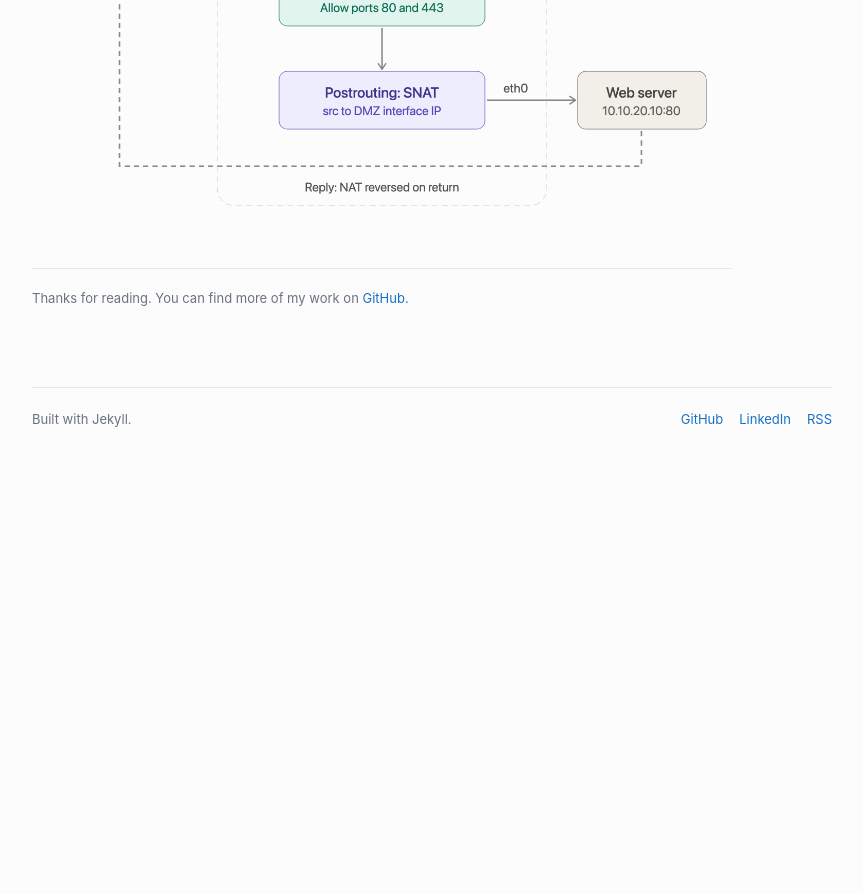
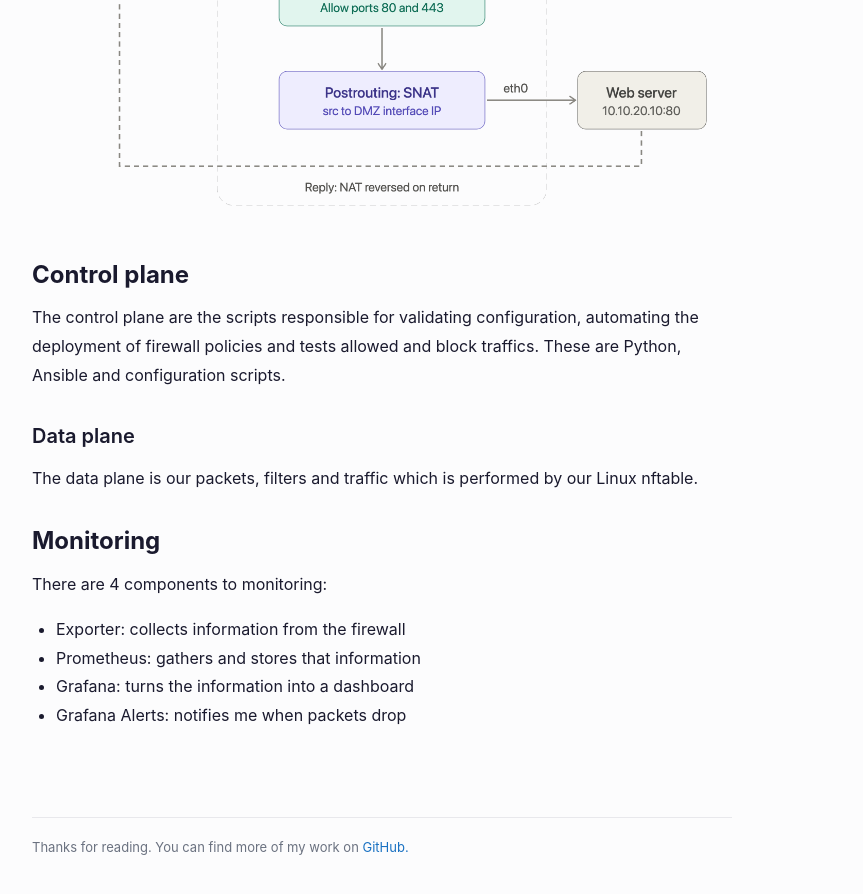
Before and after one commit to vichekaoeun/vichekaoeun.github.io, a Jekyll site: the page built from _posts/2026-11-12-home-firewall.md, in a window 1280 px wide and 900 px high, scrolled down 2025 px. Shown: the top 894 px of the window, without its empty margins (208-1071 px from the left). Built offline with Jekyll 4.4.1, drawn with Linux system fonts in a browser that asks for light colours; before the commit the page ends 2475 px from its top, so only the background shows below that.

Commit message:
Update _posts/2026-11-12-home-firewall.md (via Pages CMS)

```diff
--- a/_posts/2026-11-12-home-firewall.md
+++ b/_posts/2026-11-12-home-firewall.md
@@ -33,3 +33,24 @@ The segmentation breaks down the different services into separate subnets.
 8. Packet is sent back via chain-forwarding finishing the TCP connection.
 
 ![](/assets/images/firewall_dnat_snat_packet_flow.png)
+
+## Control plane
+
+The control plane are the scripts responsible for validating configuration, automating the deployment of firewall policies and tests allowed and block traffics. These are Python, Ansible and configuration scripts.
+
+### Data plane
+
+The data plane is our packets, filters and traffic which is performed by our Linux nftable.
+
+## Monitoring
+
+There are 4 components to monitoring:
+
+- Exporter: collects information from the firewall
+- Prometheus: gathers and stores that information
+- Grafana: turns the information into a dashboard
+- Grafana Alerts: notifies me when packets drop
+
+
+
+&nbsp;
```
